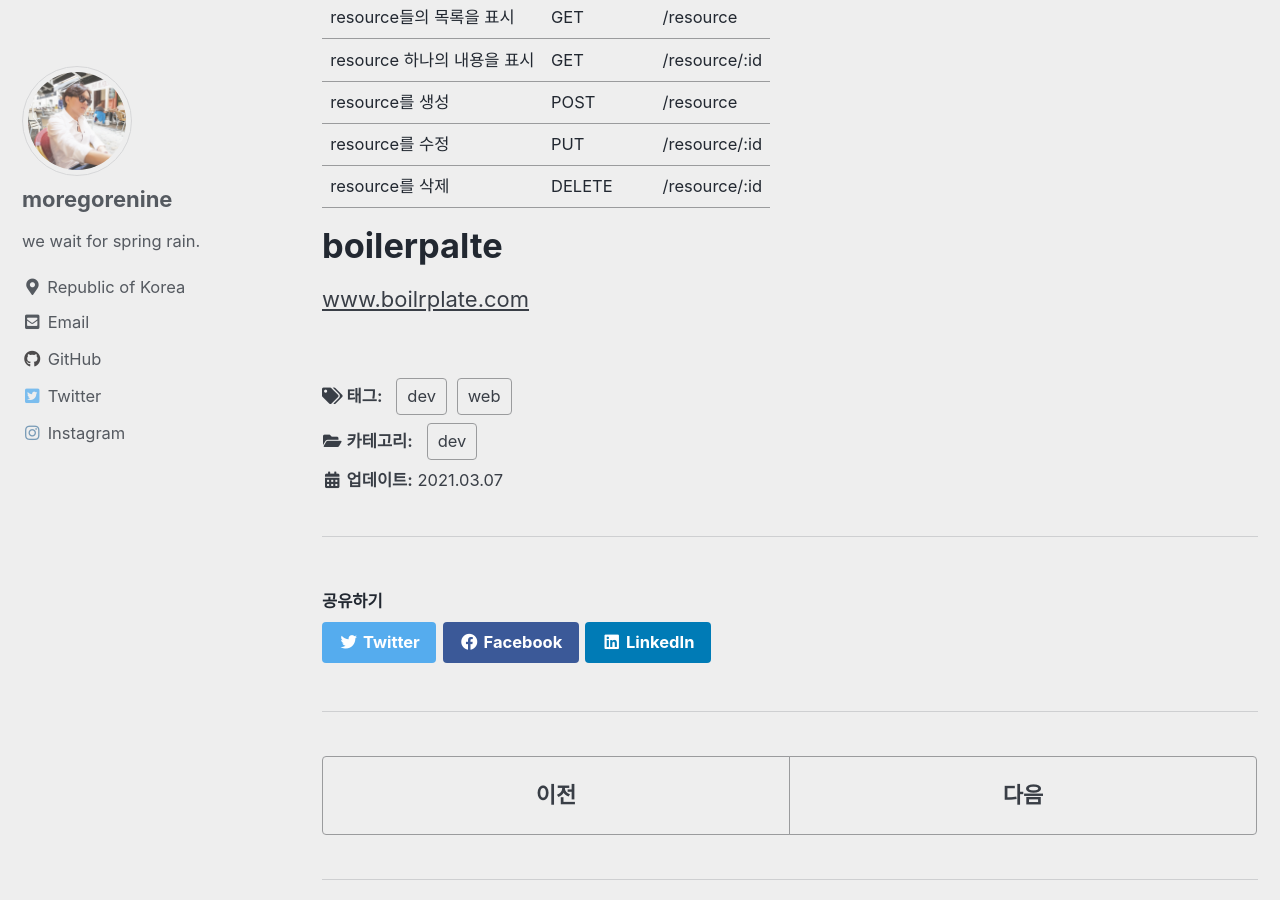
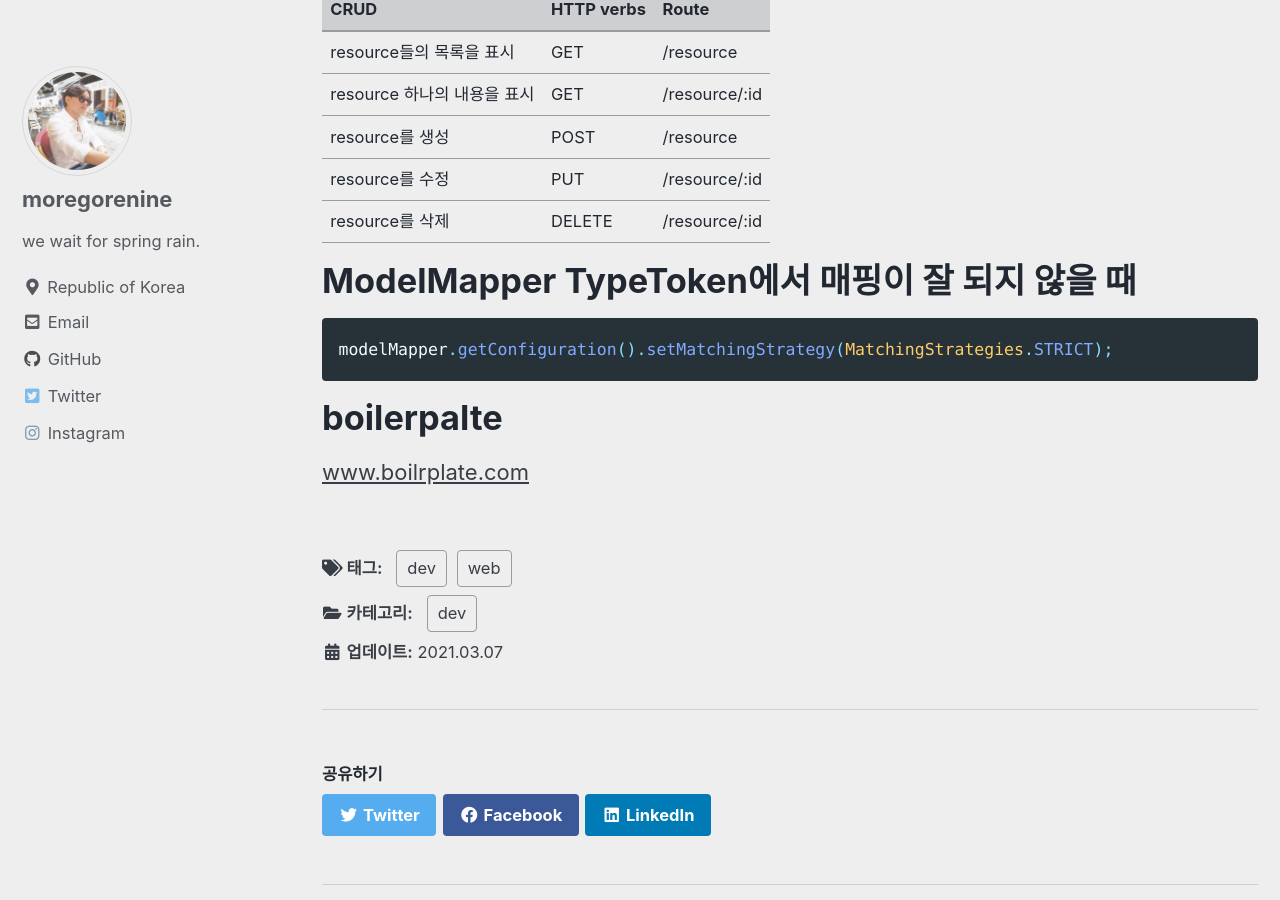
Before and after one commit to moregorenine/moregorenine.github.io, a Jekyll site: the page built from _posts/dev/2021-03-07-develop.md, in a window 1280 px wide and 900 px high, scrolled down 1815 px. Built offline with Jekyll 4.4.1, drawn with Linux system fonts in a browser that asks for light colours; cached includes are drawn as plain includes; comment, search, counter and statistics services are not loaded; some of the changed text lies outside the part shown.

Commit message:
Update 2021-03-07-develop.md

````diff
--- a/_posts/dev/2021-03-07-develop.md
+++ b/_posts/dev/2021-03-07-develop.md
@@ -46,5 +46,10 @@ toc_sticky: true
 | resource를 수정 | PUT | /resource/:id |
 | resource를 삭제 | DELETE | /resource/:id |
 
+# ModelMapper TypeToken에서 매핑이 잘 되지 않을 때
+```java
+modelMapper.getConfiguration().setMatchingStrategy(MatchingStrategies.STRICT);
+```
+
 # boilerpalte
 [www.boilrplate.com](http://www.boilrplate.com/)
````
